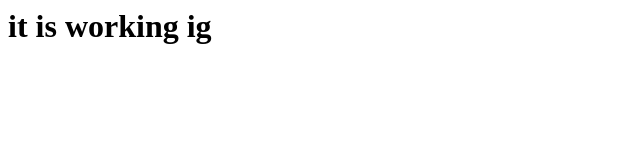
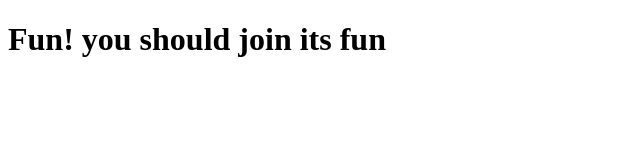
Before and after one commit to Forreal09-max/portfolio-rupes, a plain HTML site: page indexfsd.html in a window 1280 px wide. Shown: the whole page, without its empty margins (0-640 px from the left). Drawn offline with Linux system fonts and the light colour scheme.

Commit message:
not working

```diff
--- a/indexfsd.html
+++ b/indexfsd.html
@@ -1,3 +1,4 @@
+<!DOCTYPE html>
 <html>
 <head>
 	<meta charset="utf-8">
@@ -5,6 +6,6 @@
 	<title>Form</title>
 </head>
 <body>
-	<h1>it is working ig </h1>
+	<h1>Fun! you should join its fun</h1>
 </body>
 </html>
```
